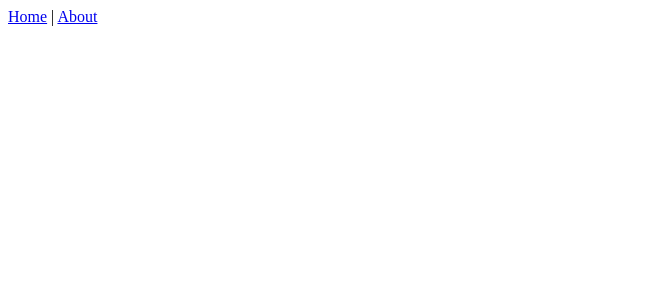
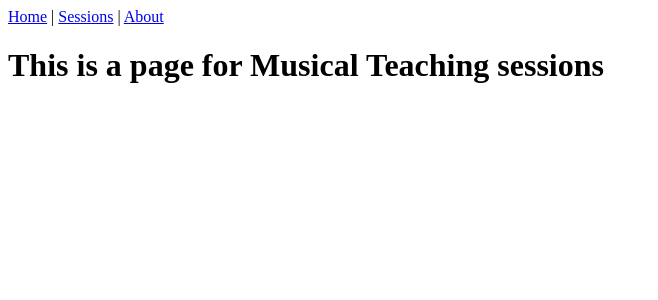
Before and after one commit to vilmaguila/bluefish, a Vue app: page /#/sessions in a window 1280 px wide. Shown: the top 300 px of the page, without its empty margins (0-658 px from the left). Built offline with nearby package versions, Linux system fonts and the light colour scheme.

Commit message:
added route for sessions

```diff
--- a/src/App.vue
+++ b/src/App.vue
@@ -2,6 +2,7 @@
   <div id="app">
     <div id="nav">
       <router-link to="/">Home</router-link> |
+      <router-link to="/sessions">Sessions</router-link> |
       <router-link to="/about">About</router-link>
     </div>
     <router-view/>
--- a/src/router/index.js
+++ b/src/router/index.js
@@ -1,6 +1,7 @@
 import Vue from 'vue'
 import VueRouter from 'vue-router'
 import Home from '../views/Home.vue'
+import MusicalSession from '../views/MusicalSession.vue'
 
 Vue.use(VueRouter)
 
@@ -17,7 +18,12 @@ const routes = [
     // this generates a separate chunk (about.[hash].js) for this route
     // which is lazy-loaded when the route is visited.
     component: () => import(/* webpackChunkName: "about" */ '../views/About.vue')
-  }
+  },
+  {
+    path: '/sessions',
+    name: 'MusicalSession',
+    component: MusicalSession
+  },
 ]
 
 const router = new VueRouter({
--- a/src/views/Home.vue
+++ b/src/views/Home.vue
@@ -1,6 +1,5 @@
 <template>
   <div class="home">
-    <img alt="Vue logo" src="../assets/logo.png">
     <HelloWorld msg="Welcome to Your Vue.js App"/>
   </div>
 </template>
--- /dev/null
+++ b/src/views/MusicalSession.vue
@@ -0,0 +1,5 @@
+<template>
+  <div class="about">
+    <h1>This is a page for Musical Teaching sessions</h1>
+  </div>
+</template>
```
Also changed, not shown: src/assets/logo.png (deleted), src/components/MuscialSession/SingSession.vue (added), 1 other file (tests, documents, lock files or other folders).
